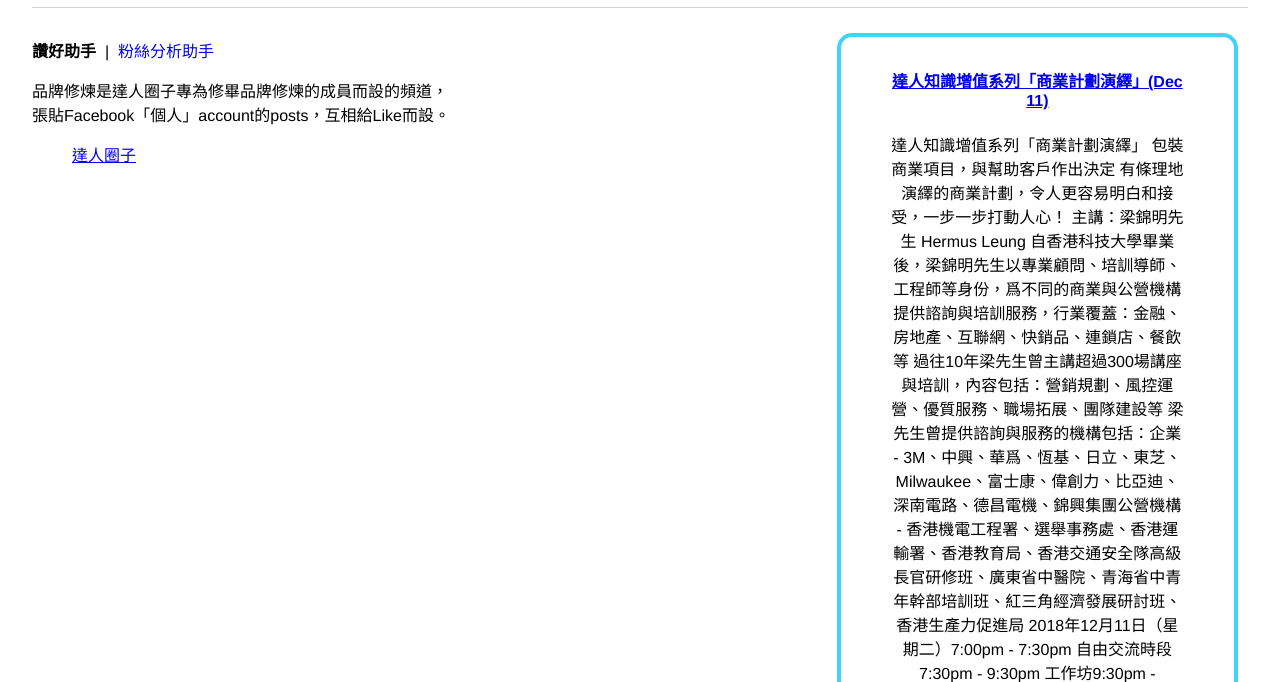
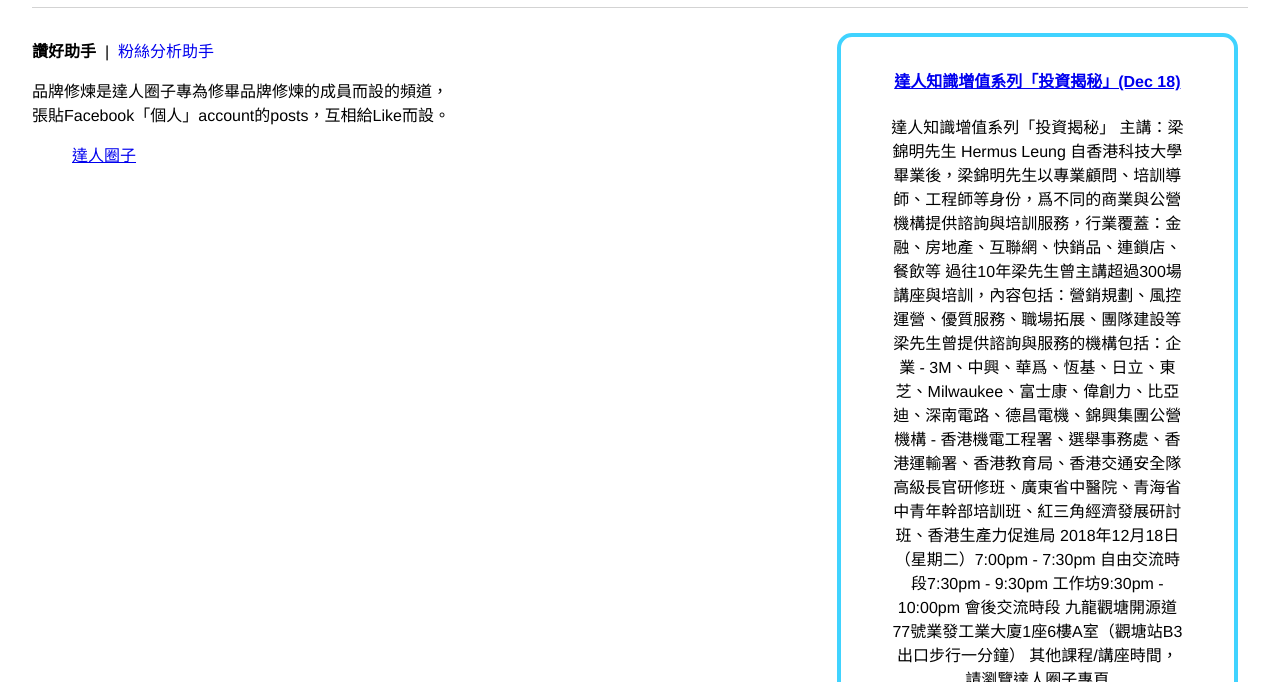
Before and after one commit to fumikr/coxoapp, a website: page views/main.html in a window 1280 px wide. Shown: the part 118-800 px from the top of the page. Drawn offline with nearby package versions, Linux system fonts and the light colour scheme; files that its build step writes are made by us from their sources; no server answers; a script that the page names is missing; files whose address does not match are found by name.

Commit message:
🛋🌑 Updated with Glitch

```diff
--- a/views/main.html
+++ b/views/main.html
@@ -67,10 +67,8 @@
 
 
     <div id="news-banner">
-      <blockquote class="embedly-card"><h4><a href="https://www.eventbrite.hk/e/dec-11-tickets-53291469219?fbclid=IwAR1MJKqZZGhAZ97kcKJ_1euU5Y8cDT8bOi9y0-Y8zg8h6wz_Syqmkbhg5Ew">達人知識增值系列「商業計劃演繹」(Dec 11)</a></h4><p>達人知識增值系列「商業計劃演繹」 包裝商業項目，與幫助客戶作出決定 有條理地演繹的商業計劃，令人更容易明白和接受，一步一步打動人心！ 主講：梁錦明先生 Hermus Leung 自香港科技大學畢業後，梁錦明先生以專業顧問、培訓導師、工程師等身份，爲不同的商業與公營機構提供諮詢與培訓服務，行業覆蓋：金融、房地產、互聯網、快銷品、連鎖店、餐飲等 過往10年梁先生曾主講超過300場講座與培訓，內容包括：營銷規劃、風控運營、優質服務、職場拓展、團隊建設等 梁先生曾提供諮詢與服務的機構包括：企業 - 3M、中興、華爲、恆基、日立、東芝、Milwaukee、富士康、偉創力、比亞迪、深南電路、德昌電機、錦興集團公營機構 - 香港機電工程署、選舉事務處、香港運輸署、香港教育局、香港交通安全隊高級長官研修班、廣東省中醫院、青海省中青年幹部培訓班、紅三角經濟發展研討班、香港生產力促進局 2018年12月11日（星期二）7:00pm - 7:30pm 自由交流時段7:30pm - 9:30pm 工作坊9:30pm - 10:00pm 會後交流時段 九龍觀塘開源道77號業發工業大廈1座6樓A室（觀塘站B3出口步行一分鐘） 其他課程/講座時間，請瀏覽達人圈子專頁</p></blockquote>
+      <blockquote class="embedly-card"><h4><a href="https://www.eventbrite.hk/e/dec-18-tickets-53583438507?aff=efbeventtix&fbclid=IwAR3L3doSw0w101PDqGBuvHiFf8N01SA7tacJb61yljYbuZT-h_Tldly9f1M">達人知識增值系列「投資揭秘」(Dec 18)</a></h4><p>達人知識增值系列「投資揭秘」 主講：梁錦明先生 Hermus Leung 自香港科技大學畢業後，梁錦明先生以專業顧問、培訓導師、工程師等身份，爲不同的商業與公營機構提供諮詢與培訓服務，行業覆蓋：金融、房地產、互聯網、快銷品、連鎖店、餐飲等 過往10年梁先生曾主講超過300場講座與培訓，內容包括：營銷規劃、風控運營、優質服務、職場拓展、團隊建設等 梁先生曾提供諮詢與服務的機構包括：企業 - 3M、中興、華爲、恆基、日立、東芝、Milwaukee、富士康、偉創力、比亞迪、深南電路、德昌電機、錦興集團公營機構 - 香港機電工程署、選舉事務處、香港運輸署、香港教育局、香港交通安全隊高級長官研修班、廣東省中醫院、青海省中青年幹部培訓班、紅三角經濟發展研討班、香港生產力促進局 2018年12月18日（星期二）7:00pm - 7:30pm 自由交流時段7:30pm - 9:30pm 工作坊9:30pm - 10:00pm 會後交流時段 九龍觀塘開源道77號業發工業大廈1座6樓A室（觀塘站B3出口步行一分鐘） 其他課程/講座時間，請瀏覽達人圈子專頁</p></blockquote>
 <script async src="//cdn.embedly.com/widgets/platform.js" charset="UTF-8"></script>
-      <!--<iframe src="https://onedrive.live.com/embed?cid=42A0831842844C3A&resid=42A0831842844C3A%21115063&authkey=AMH46wQB1WSRrBE" width="165" height="128" frameborder="0" scrolling="no"></iframe>
-      <br><a href="http://go.craftweeks.com/EGkXAJ" target="_blank"><i class="fa fa-cloud-download"></i></a> <a href="http://go.craftweeks.com/EGkXAJ" target="_blank">Open on OneDrive</a>-->
     </div>
 
     <!-- START BREADCRUMB -->
```
Also changed, not shown: views/index.html (+1 -1 lines).
